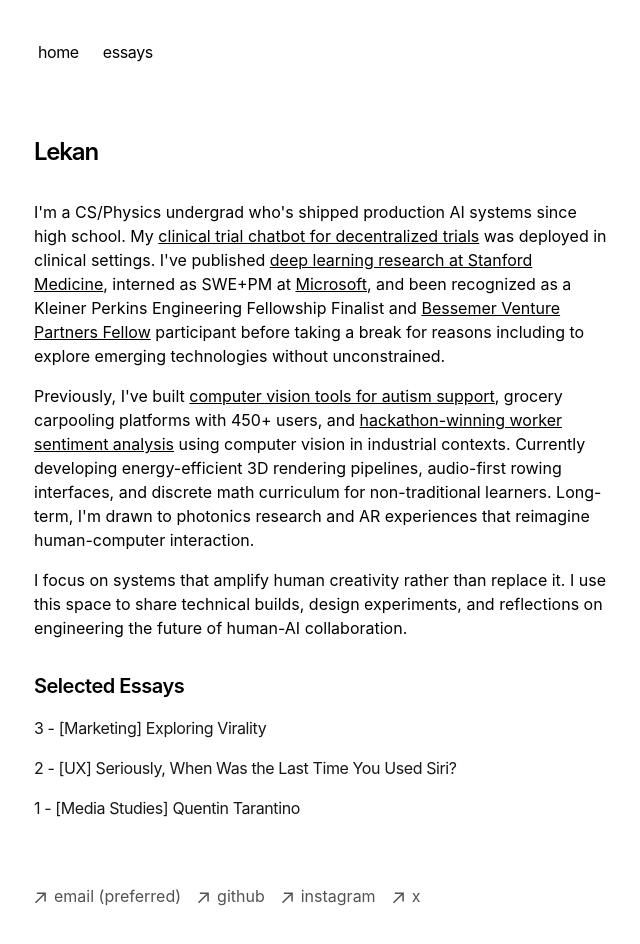
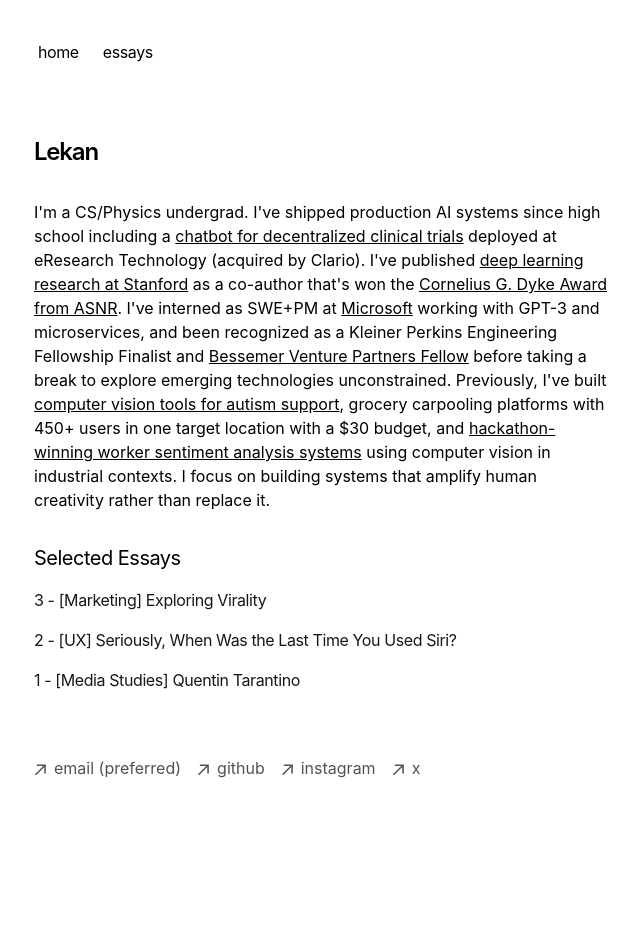
Before and after one commit to lekandigital/nextjs-blog, a Next.js app: page / in a window 1280 px wide. Shown: the top 944 px of the page, without its empty margins (318-958 px from the left). After the commit the page ends 848 px from the top, so only its background shows below. Built offline with nearby package versions, Linux system fonts and the light colour scheme.

Commit message:
updated home blurb

```diff
--- a/app/page.tsx
+++ b/app/page.tsx
@@ -7,28 +7,24 @@ export default function Page() {
        Lekan
      </h1>
      <p className="mb-4">
-        {`I'm a CS/Physics undergrad who's shipped production AI systems since high school. My `}
-        <a href="https://github.com/lekanadeyeri/Single-File-Library-for-Python-Alexa-Skills" className="underline">clinical trial chatbot for decentralized trials</a>
-        {` was deployed in clinical settings. I've published `}
-        <a href="https://scholar.google.com/citations?user=VxTWNqgAAAAJ" className="underline">deep learning research at Stanford Medicine</a>
-        {`, interned as SWE+PM at `}
+       {`I'm a CS/Physics undergrad. I've shipped production AI systems since high school including a `}
+       <a href="https://github.com/lekanadeyeri/Single-File-Library-for-Python-Alexa-Skills" className="underline">chatbot for decentralized clinical trials</a>
+       {` deployed at eResearch Technology (acquired by Clario). I've published `}
+       <a href="https://scholar.google.com/citations?user=VxTWNqgAAAAJ" className="underline">deep learning research at Stanford</a>
+       {` as a co-author that's won the `}
+       <a href="https://www.asnr.org/cornelius-g-dyke-award/" className="underline">Cornelius G. Dyke Award from ASNR</a>
+       {`. I've interned as SWE+PM at `}
        <a href="http://microsoft.com/" className="underline">Microsoft</a>
-        {`, and been recognized as a Kleiner Perkins Engineering Fellowship Finalist and `}
+       {` working with GPT-3 and microservices, and been recognized as a Kleiner Perkins Engineering Fellowship Finalist and `}
        <a href="https://twitter.com/BessemerVP/status/1547271355539734528" className="underline">Bessemer Venture Partners Fellow</a>
-        {` participant before taking a break for reasons including to explore emerging technologies without unconstrained.`}
-      </p>
-      <p className="mb-4">
-        {`Previously, I've built `}
+       {` before taking a break to explore emerging technologies unconstrained. Previously, I've built `}
        <a href="https://github.com/lekanadeyeri/Commonwealth-Honors-Project" className="underline">computer vision tools for autism support</a>
-        {`, grocery carpooling platforms with 450+ users, and `}
-        <a href="https://github.com/lekandigital/InjuryEmotion" className="underline">hackathon-winning worker sentiment analysis</a>
-        {` using computer vision in industrial contexts. Currently developing energy-efficient 3D rendering pipelines, audio-first rowing interfaces, and discrete math curriculum for non-traditional learners. Long-term, I'm drawn to photonics research and AR experiences that reimagine human-computer interaction.`}
-      </p>
-      <p className="mb-4">
-        {`I focus on systems that amplify human creativity rather than replace it. I use this space to share technical builds, design experiments, and reflections on engineering the future of human-AI collaboration.`}
+       {`, grocery carpooling platforms with 450+ users in one target location with a $30 budget, and `}
+       <a href="https://github.com/lekandigital/InjuryEmotion" className="underline">hackathon-winning worker sentiment analysis systems</a>
+       {` using computer vision in industrial contexts. I focus on building systems that amplify human creativity rather than replace it.`}
      </p>
      <div className="my-8">
-        <h2 className="mb-4 text-xl font-semibold tracking-tight">
+       <h2 className="mb-4 text-xl font-semibled tracking-tight">
          Selected Essays
        </h2>
        <EssaysPosts />
```
Lines whose indentation alone changed are shown as unchanged.
